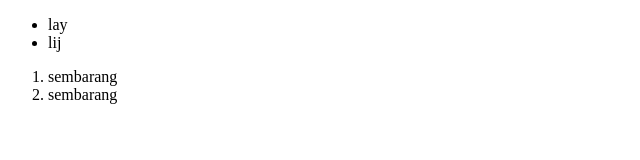
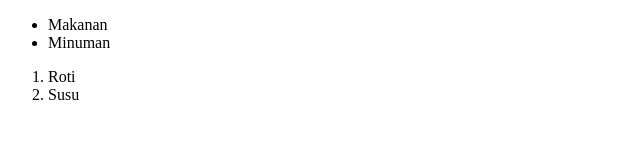
Before and after one commit to YogaAditiaRamadhan354/Yoga-10-RPL, a plain HTML site: page 10 RPL/KELAS/4-AGUSTUS-2025/index.html in a window 1280 px wide. Shown: the whole page, without its empty margins (0-640 px from the left). Drawn offline with Linux system fonts and the light colour scheme.

Commit message:
Update index.html

```diff
--- a/10 RPL/KELAS/4-AGUSTUS-2025/index.html
+++ b/10 RPL/KELAS/4-AGUSTUS-2025/index.html
@@ -8,16 +8,16 @@
 <body>
     <div>
         <ul>
-            <li>lay</li>
-            <li>lij</li>
+            <li>Makanan</li>
+            <li>Minuman</li>
         </ul>
     </div>
 
 <!--  -->
     <div>
         <ol>
-            <li>sembarang</li>
-            <li>sembarang</li>
+            <li>Roti</li>
+            <li>Susu</li>
         </ol>
     </div>
 </body>
```
